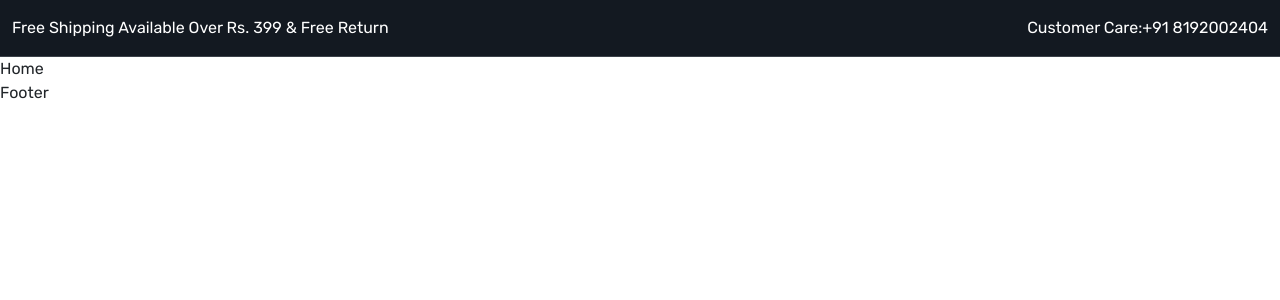
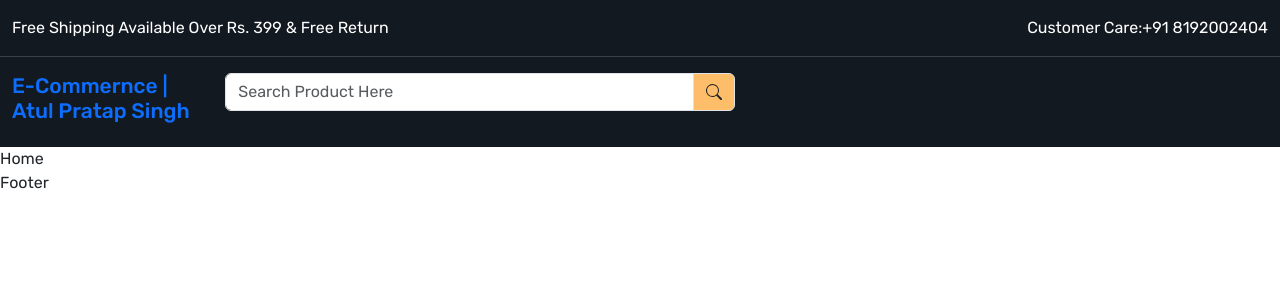
Before and after one commit to thakuratul2/E-Commernce-React-App, a React (Create React App) app: page / in a window 1280 px wide. Shown: the top 300 px of the page. Built offline with nearby package versions, Linux system fonts and the light colour scheme.

Commit message:
Search Option Added

```diff
--- a/src/App.css
+++ b/src/App.css
@@ -6,6 +6,7 @@
 :root{
     --color-131921 : #131921;
     --color-3b4149: #3b4149;
+    --color-febd69: #febd69;
 }
 body{
     font-family: 'Rubik', sans-serif;
@@ -20,4 +21,13 @@ a{
     border-bottom: 1px solid var(--color-3b4149);
     background-color: var(--color-131921);
 }
+.header-upper{
+    background-color: var(--color-131921);
+}
+.header-text{
+    font-size: 21px;
+}
+.input-group-text{
+    background-color:var(--color-febd69);
+}
 /* Header End */
--- a/src/components/Header.js
+++ b/src/components/Header.js
@@ -1,4 +1,6 @@
 import React, { Fragment } from 'react'
+import { NavLink,Link } from 'react-router-dom'
+import {BsSearch} from 'react-icons/bs'
 
 function Header() {
   return (
@@ -19,6 +21,27 @@ Customer Care:
     </div>
 
     </header>
+    <header className="header-upper py-3">
+<div className="container-xxl">
+  <div className="row">
+    <div className="col-2">
+      <h6 className='header-text'>
+        <Link>E-Commernce | Atul Pratap Singh</Link>
+      </h6>
+    </div>
+    <div className="col-5">
+    <div className="input-group mb-3">
+  <input type="text" className="form-control" placeholder="Search Product Here" aria-label="Search Product Here" aria-describedby="basic-addon2"/>
+  <span className="input-group-text" id="basic-addon2"><BsSearch/></span>
+</div>
+
+    </div>
+    <div className="col-5">
+
+    </div>
+  </div>
+</div>
+    </header>
     </Fragment>
   )
 }
```
